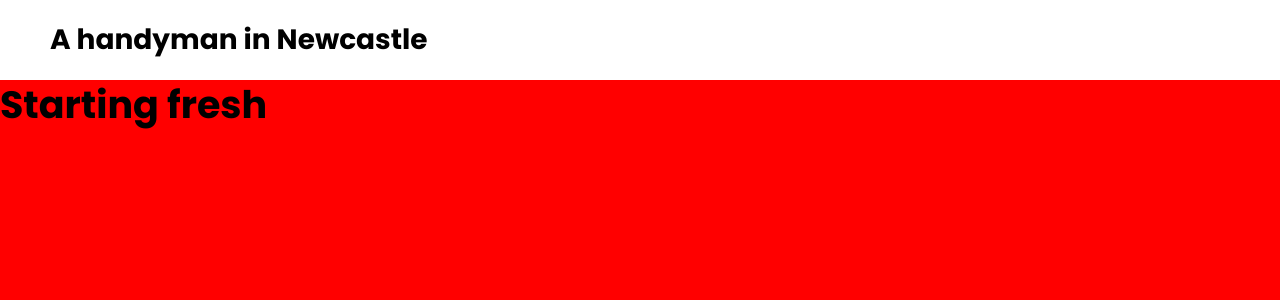
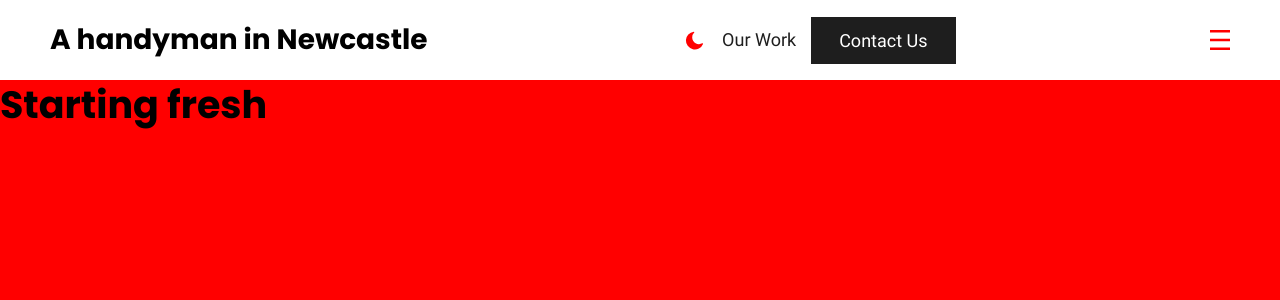
Before and after one commit to pmita/ahandymaninnewcastle, a Next.js app: page / in a window 1280 px wide. Shown: the top 300 px of the page. Built offline with nearby package versions, Linux system fonts and the light colour scheme.

Commit message:
adding svg components

```diff
--- a/components/Navbar/component.tsx
+++ b/components/Navbar/component.tsx
@@ -1,10 +1,26 @@
+import Link from 'next/link';
+//COMPONENTS
+import BurgerMenuSVG from '../SVGIcons/BurgerMenuSVG';
+import DarkModeSVG from '../SVGIcons/DarkModeSVG';
 //STYLES
 import styles from './styles.module.scss';
 
 const Navbar = () => {
     return(
         <nav className={styles.navbar}>
-            <h3 className={styles.navbarLogo}>A handyman in Newcastle</h3>
+            <h3 className={styles.navbarLogo}>
+                A handyman in Newcastle
+            </h3>
+            <ul className={styles.navbarActions}>
+                <DarkModeSVG height="25px" width="25px" fill="red" />
+                <Link href="/work">Our Work</Link>
+                <Link href="/contact">
+                    <button className="btn primary">
+                        Contact Us
+                    </button>
+                </Link>
+            </ul>
+            <BurgerMenuSVG height='20px' width='20px' fill="red" />
         </nav>
     );
 }
--- a/components/Navbar/styles.module.scss
+++ b/components/Navbar/styles.module.scss
@@ -12,6 +12,10 @@
     font-family: 'Poppins-Bold', sans-serif;
 }
 
+.navbarActions{
+    @include flex(row, flex-end, center, 1.5rem)
+}
+
 @media screen and (max-width: 768px){
     .navbar {
         padding: 0 2rem;
--- /dev/null
+++ b/components/SVGIcons/BurgerMenuSVG.tsx
@@ -0,0 +1,21 @@
+import { FC } from "react"
+
+export interface BurgerMenuSVGProps {
+    width: string
+    height: string
+    fill?: string
+}
+
+const BurgerMenuSVG: FC<BurgerMenuSVGProps> = ({ width, height, fill}) => (
+  <svg
+    viewBox="0 0 16 16"
+    xmlSpace="preserve"
+    xmlns="http://www.w3.org/2000/svg"
+    width={width}
+    height={height}
+  >
+    <path d="M0 0h16v2H0zM0 7h16v2H0zM0 14h16v2H0z" fill={fill}/>
+  </svg>
+)
+
+export default BurgerMenuSVG
--- /dev/null
+++ b/components/SVGIcons/DarkModeSVG.tsx
@@ -0,0 +1,19 @@
+import { FC } from "react"
+
+export interface DarkModeSVGProps {
+    width: string
+    height: string
+    fill?: string
+}
+
+const DarkModeSVG: FC<DarkModeSVGProps> = ({ width, height, fill})  => (
+  <svg viewBox="0 0 24 24" width={width} height={height} xmlns="http://www.w3.org/2000/svg">
+    <title />
+    <path
+      d="M20.21 15.32A8.56 8.56 0 1 1 11.29 3.5a.5.5 0 0 1 .51.28.49.49 0 0 1-.09.57A6.46 6.46 0 0 0 9.8 9a6.57 6.57 0 0 0 9.71 5.72.52.52 0 0 1 .58.07.52.52 0 0 1 .12.53Z"
+      fill={fill ? fill : "#464646"}
+    />
+  </svg>
+)
+
+export default DarkModeSVG
--- a/styles/function/_mixins.scss
+++ b/styles/function/_mixins.scss
@@ -1,8 +1,9 @@
-@mixin flex($direction, $justify, $align) {
+@mixin flex($direction, $justify, $align, $gap:0rem) {
     display: flex;
     flex-direction: $direction;
     justify-content: $justify;
     align-items: $align;
+    gap: $gap;
 }
 
 @mixin position($position, $repeat, $size){
```
